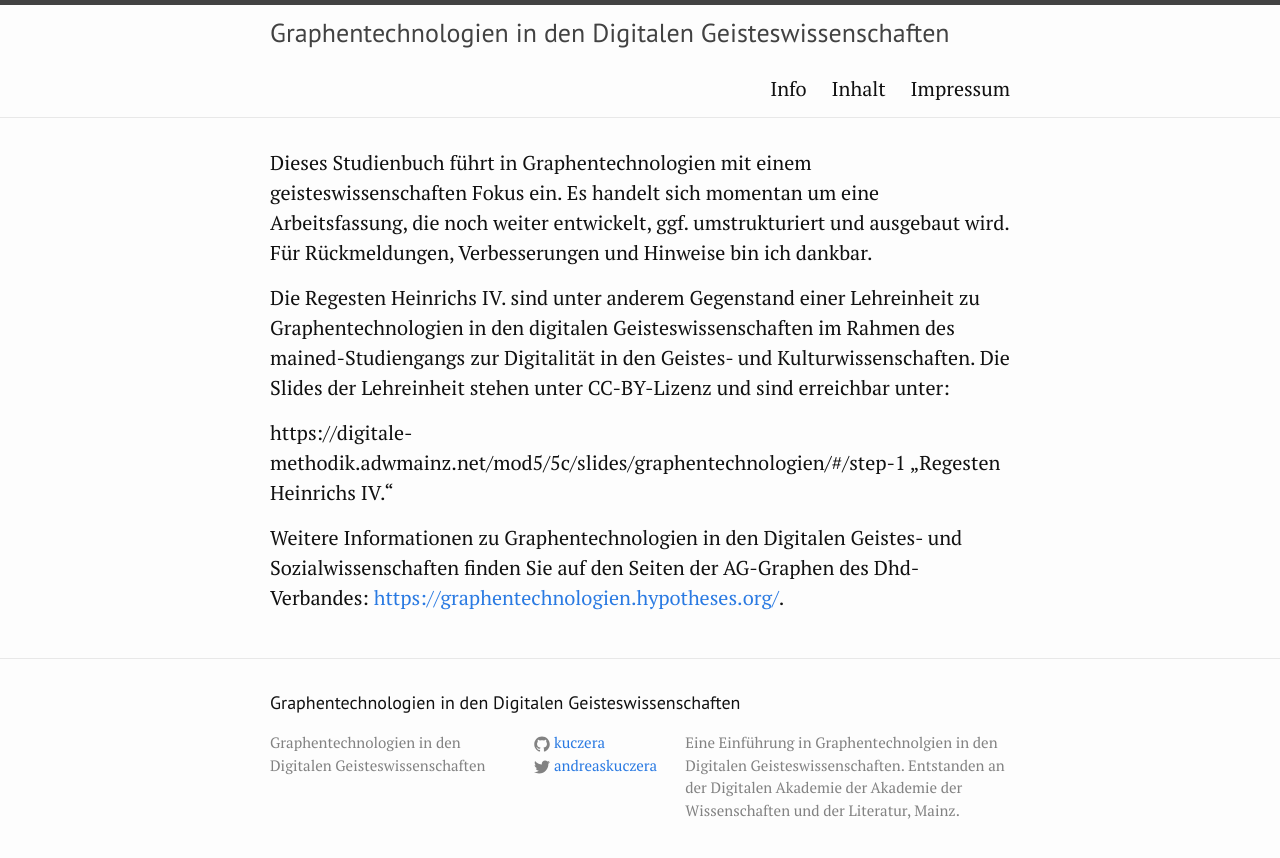
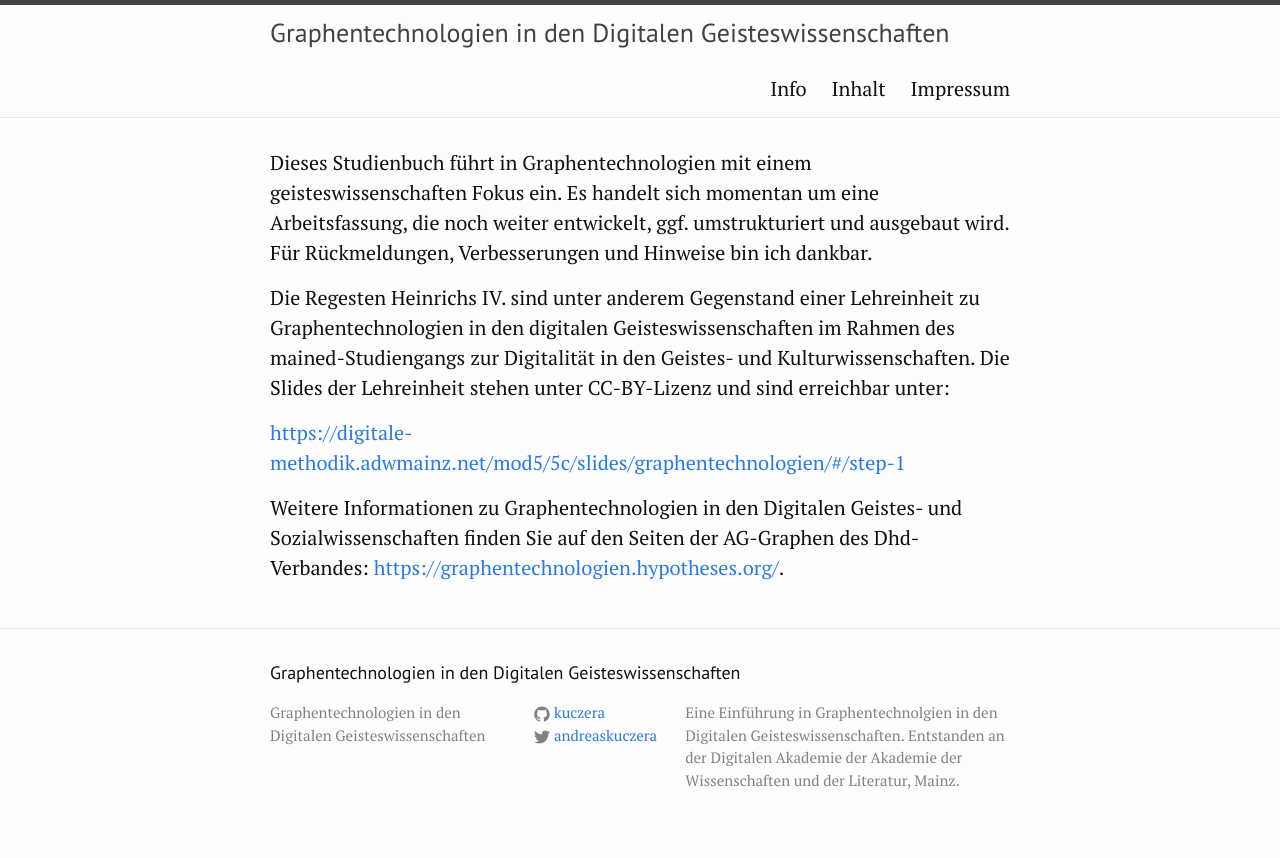
Before and after one commit to kuczera/Graphentechnologien, a Jekyll site: the page built from index.md, in a window 1280 px wide. Shown: the top 858 px of the page. Built offline with Jekyll 4.4.1, drawn with Linux system fonts in a browser that asks for light colours.

Commit message:
Update index.md

```diff
--- a/index.md
+++ b/index.md
@@ -10,7 +10,6 @@ Dieses Studienbuch führt in Graphentechnologien mit einem geisteswissenschaften
 Die Regesten Heinrichs IV. sind unter anderem Gegenstand einer Lehreinheit zu Graphentechnologien in den digitalen Geisteswissenschaften im Rahmen des mained-Studiengangs zur Digitalität in den Geistes- und Kulturwissenschaften.
 Die Slides der Lehreinheit stehen unter CC-BY-Lizenz und sind erreichbar unter:
 
-https://digitale-methodik.adwmainz.net/mod5/5c/slides/graphentechnologien/#/step-1
-„Regesten Heinrichs IV.“
+[https://digitale-methodik.adwmainz.net/mod5/5c/slides/graphentechnologien/#/step-1](https://digitale-methodik.adwmainz.net/mod5/5c/slides/graphentechnologien/#/step-1)
 
 Weitere Informationen zu Graphentechnologien in den Digitalen Geistes- und Sozialwissenschaften finden Sie auf den Seiten der AG-Graphen des Dhd-Verbandes: [https://graphentechnologien.hypotheses.org/](https://graphentechnologien.hypotheses.org/).
```
